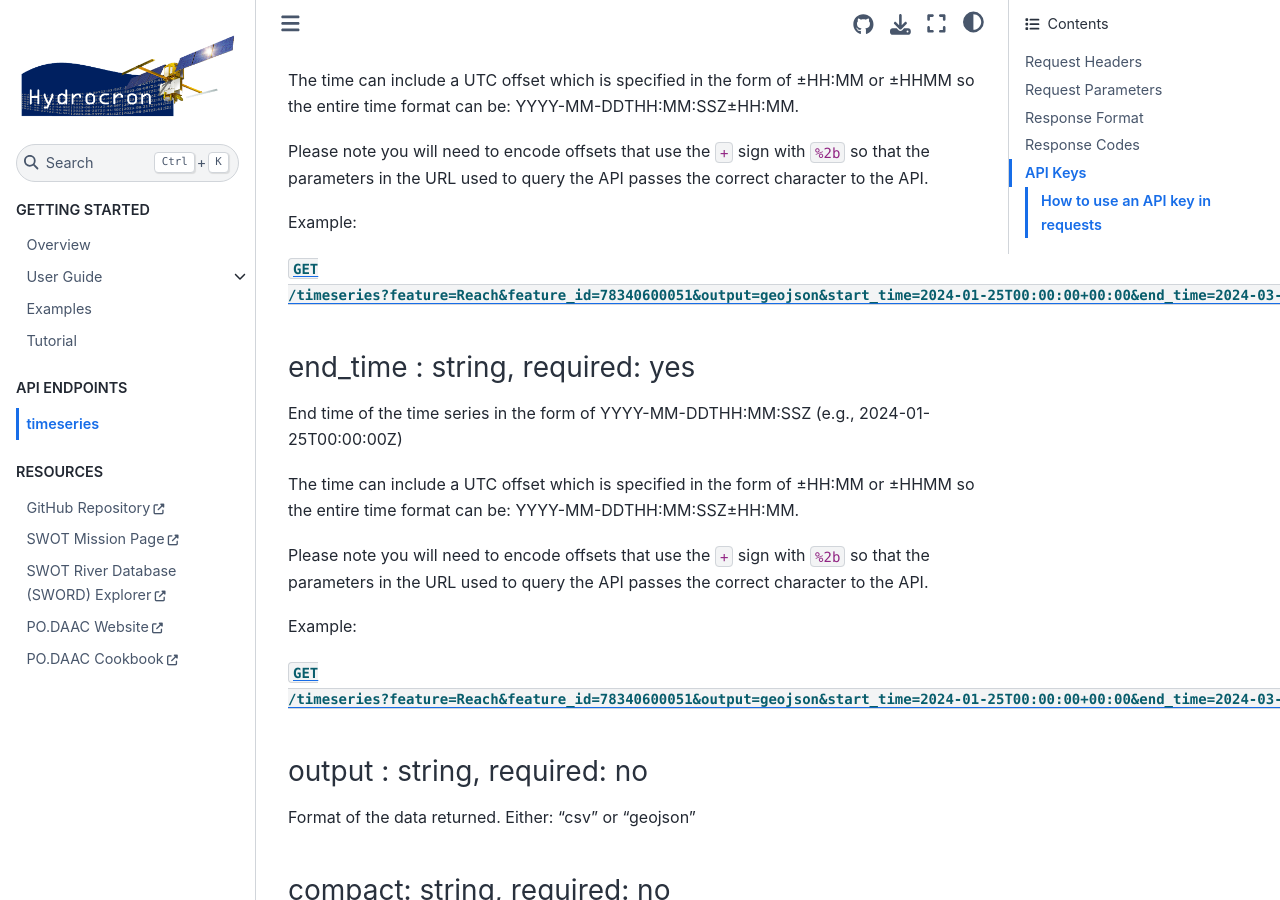
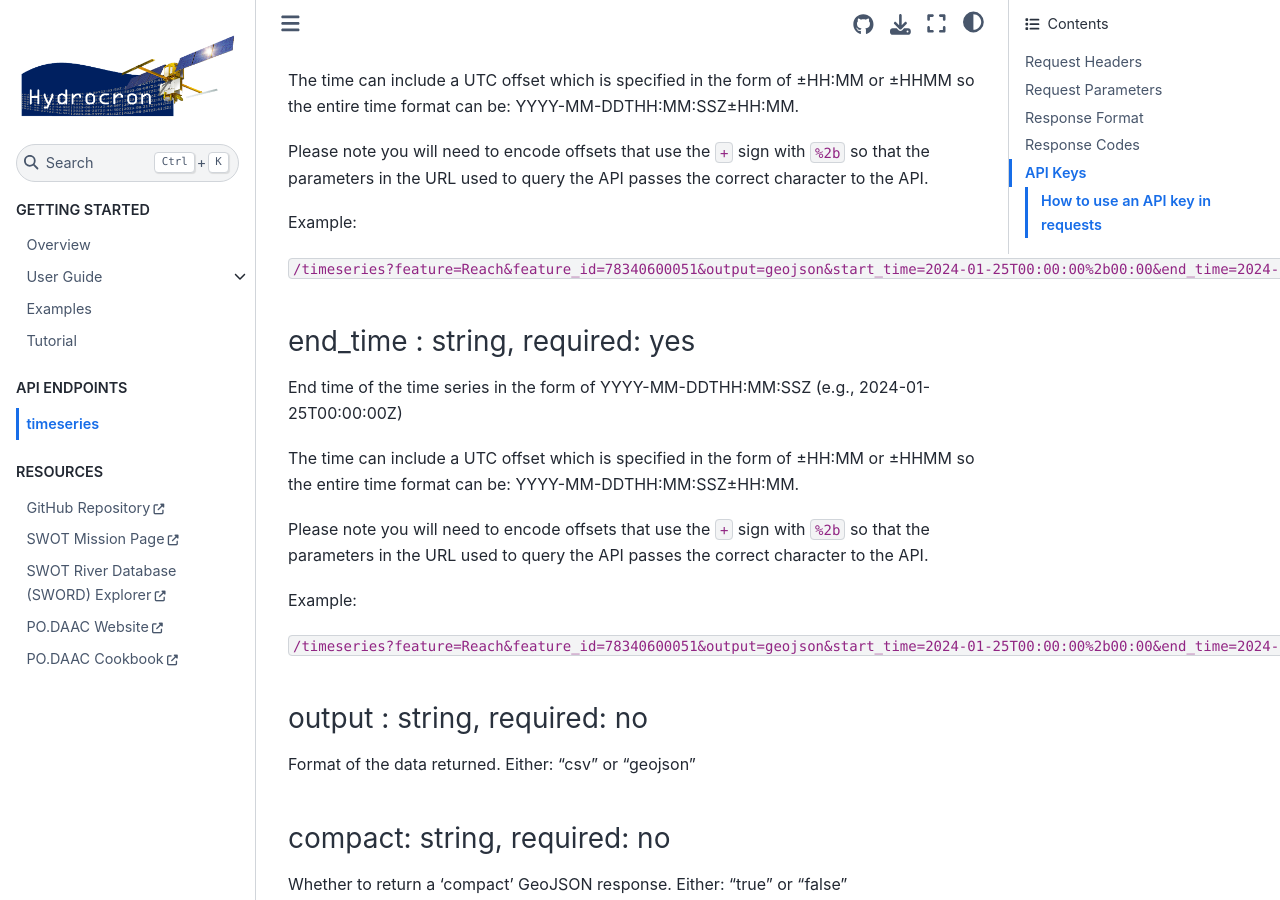
Before and after one commit to podaac/hydrocron, a Jupyter Book: the page built from docs/timeseries.md, in a window 1280 px wide and 900 px high, scrolled down 2541 px. Built offline with Jupyter Book 1.0.4 settings and Sphinx 7.4.7 and the Sphinx Book theme 1.1.4, drawn with Linux system fonts in a browser that asks for light colours.

Commit message:
Updated timeseries.md

```diff
--- a/docs/timeseries.md
+++ b/docs/timeseries.md
@@ -94,7 +94,7 @@ Please note you will need to encode offsets that use the `+` sign with `%2b` so
 
 Example:
 
-[`GET /timeseries?feature=Reach&feature_id=78340600051&output=geojson&start_time=2024-01-25T00:00:00+00:00&end_time=2024-03-29T00:00:00+00:00&fields=reach_id,time_str,wse,slope`](https://soto.podaac.earthdatacloud.nasa.gov/hydrocron/v1/timeseries?feature=Reach&feature_id=78340600051&output=geojson&start_time=2024-01-25T00%3A00%3A00%2b00%3A00&end_time=2024-03-29T00%3A00%3A00%2b00%3A00&fields=reach_id,time_str,wse,slope)
+`/timeseries?feature=Reach&feature_id=78340600051&output=geojson&start_time=2024-01-25T00:00:00%2b00:00&end_time=2024-03-29T00:00:00%2b00:00&fields=reach_id,time_str,wse,slope`
 
 ### end_time : string, required: yes
 
@@ -106,7 +106,7 @@ Please note you will need to encode offsets that use the `+` sign with `%2b` so
 
 Example:
 
-[`GET /timeseries?feature=Reach&feature_id=78340600051&output=geojson&start_time=2024-01-25T00:00:00+00:00&end_time=2024-03-29T00:00:00+00:00&fields=reach_id,time_str,wse,slope`](https://soto.podaac.earthdatacloud.nasa.gov/hydrocron/v1/timeseries?feature=Reach&feature_id=78340600051&output=geojson&start_time=2024-01-25T00%3A00%3A00%2b00%3A00&end_time=2024-03-29T00%3A00%3A00%2b00%3A00&fields=reach_id,time_str,wse,slope)
+`/timeseries?feature=Reach&feature_id=78340600051&output=geojson&start_time=2024-01-25T00:00:00%2b00:00&end_time=2024-03-29T00:00:00%2b00:00&fields=reach_id,time_str,wse,slope`
 
 ### output : string, required: no
 
```
